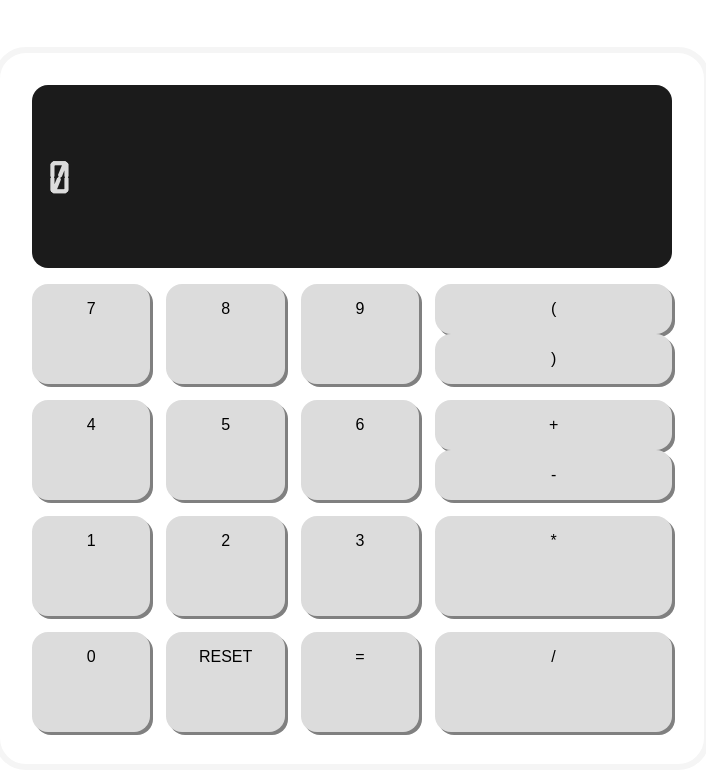
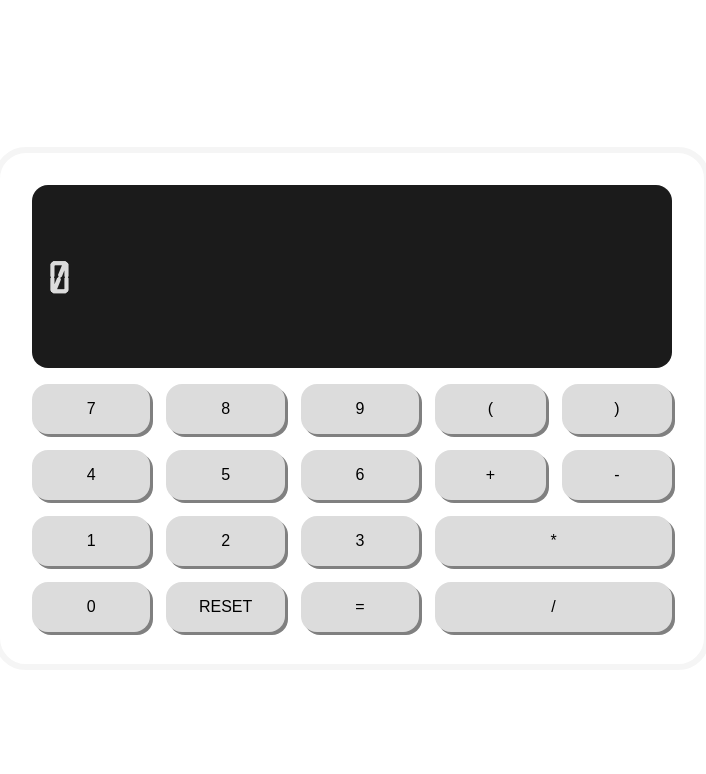
Before and after one commit to alcalde95/challenges_personal, a React (Vite) app: page / in a window 1280 px wide. Shown: the top 774 px of the page, without its empty margins (288-994 px from the left). Built offline with nearby package versions, Linux system fonts and the light colour scheme.

Commit message:
añadido ( y )

```diff
--- a/src/components/Body/styles.module.css
+++ b/src/components/Body/styles.module.css
@@ -38,7 +38,7 @@
 }
 
 #row {
-    display: felx;
+    display: grid;
     grid-template-columns: 1fr 1fr;
     gap: 1rem;
 
```
